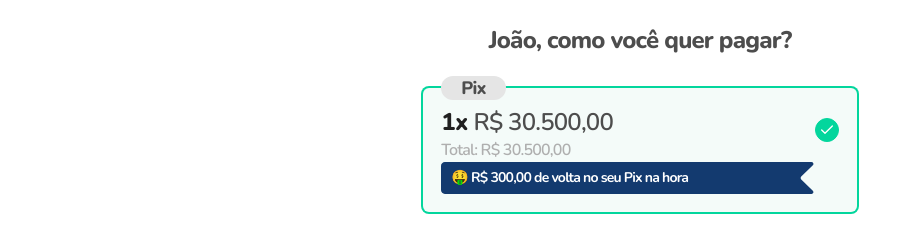
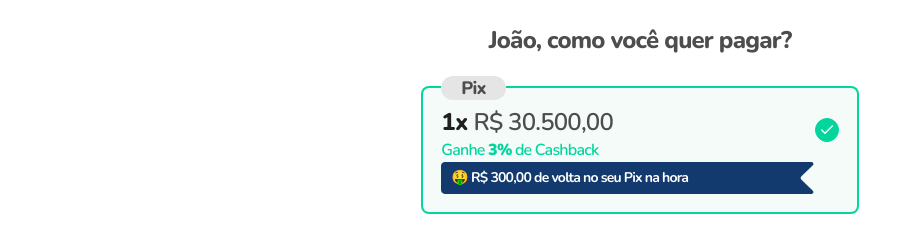
Before and after one commit to whyleonardo/woovi, a Next.js app: page / in a window 1280 px wide. Shown: the part 60-291 px from the top of the page, without its empty margins (0-914 px from the left). Built offline with nearby package versions, Linux system fonts and the light colour scheme; no server answers; what fluid-tailwind would draw is missing.

Commit message:
refactor: apply styles on link to installments info

```diff
--- a/src/app/(woovi)/page.tsx
+++ b/src/app/(woovi)/page.tsx
@@ -2,6 +2,7 @@
 
 import { MotionWrapper } from "@/components/motion-wrapper"
 import { PaymentOption, PaymentRoot } from "@/components/payment"
+import { buttonVariants } from "@/components/ui/button"
 
 import { mockedData } from "@/data/mock"
 
@@ -44,8 +45,15 @@
         </div>
       </PaymentRoot>
 
-      <Link href="/installments-info" className="mt-8">
-        PIX
+      <Link
+        href="/installments-info"
+        className={buttonVariants({
+          className: "mt-8 w-full",
+          variant: "woovi",
+          size: "woovi"
+        })}
+      >
+        Pagar com Pix
       </Link>
     </MotionWrapper>
   )
--- a/src/components/payment/payment-option.tsx
+++ b/src/components/payment/payment-option.tsx
@@ -68,12 +68,18 @@
             {formatCurrency(value)}
           </span>
         </div>
-
-        <div>
-          <span className="text-base font-semibold text-woovi-muted">
-            Total: {formatCurrency(total)}
+        {type === "pix" && (
+          <span className="font-semibold text-woovi-green">
+            Ganhe <strong className="extrabold">3%</strong> de Cashback
           </span>
-        </div>
+        )}
+        {type === "pix_parcelado" && (
+          <div>
+            <span className="text-base font-semibold text-woovi-muted">
+              Total: {formatCurrency(total)}
+            </span>
+          </div>
+        )}
 
         {banner_highlight && (
           <FlagBanner>
```
